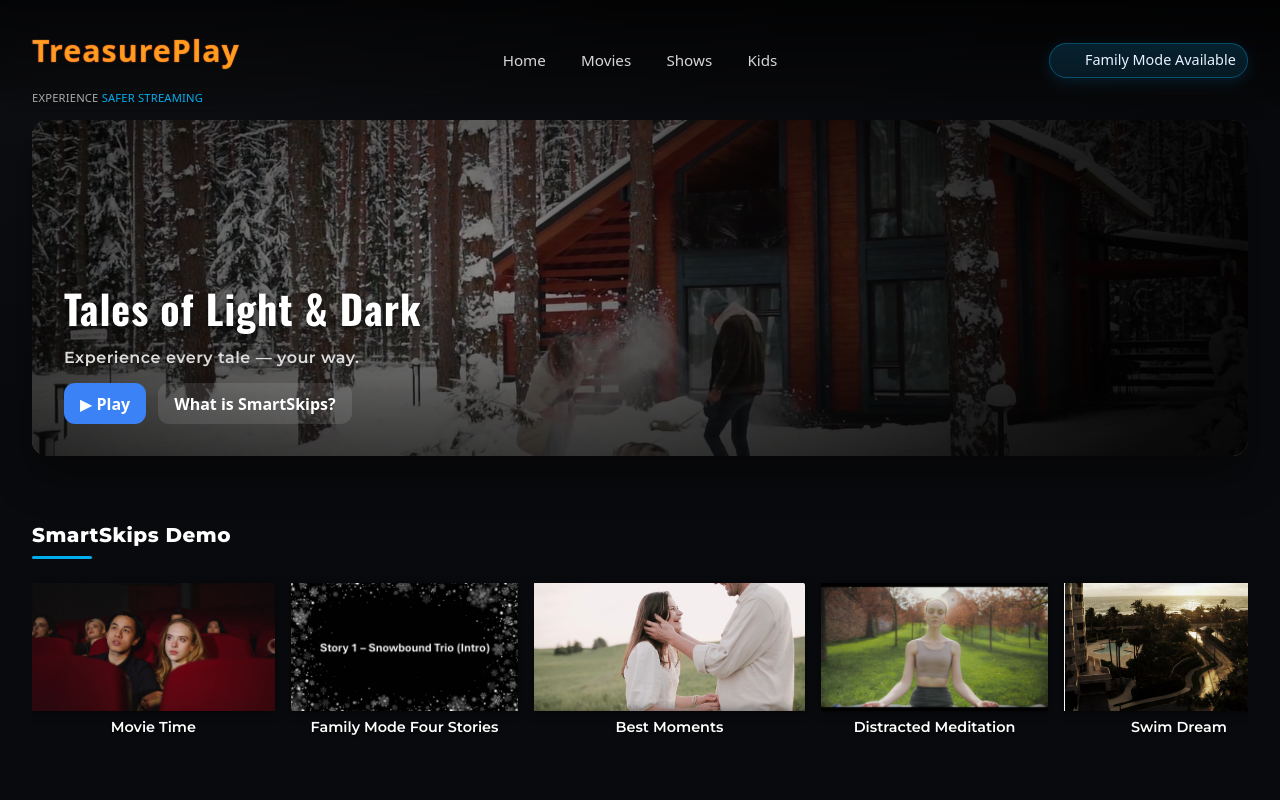
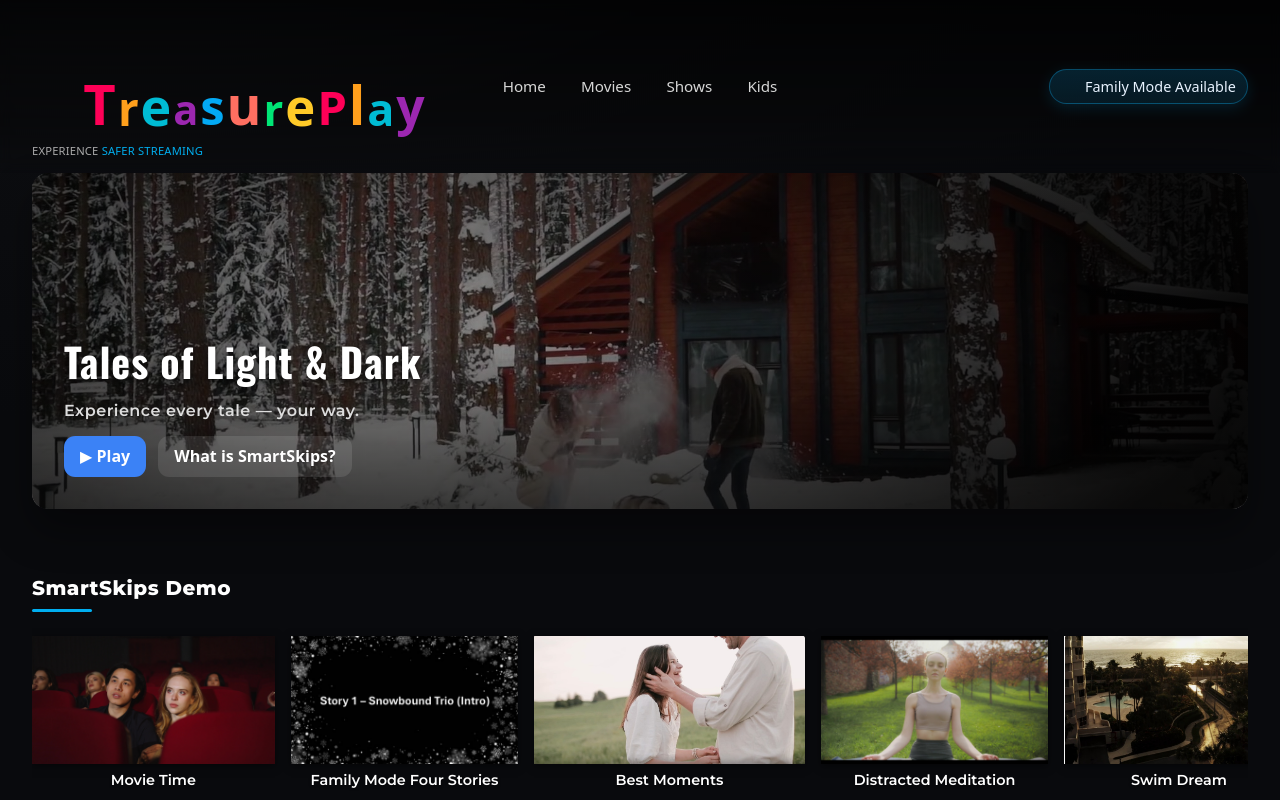
Before and after one commit to bhavyang-sites/treasureplay, a React (Vite) app: page / in a window 1280 px wide. Shown: the top 800 px of the page. Built offline with nearby package versions, Linux system fonts and the light colour scheme.

Commit message:
logo with component file

```diff
--- a/src/HomePage.css
+++ b/src/HomePage.css
@@ -569,8 +569,11 @@
   line-height: 1;
   background: linear-gradient(90deg, #ff0057, #ff9f1c, #00bcd4, #9c27b0);
   background-size: 400%;
-  -webkit-background-clip: text;
-  -webkit-text-fill-color: transparent;
+  background-clip: text;                /* ✅ standard version */
+  -webkit-background-clip: text;        /* ✅ for Chrome/Safari */
+  color: transparent;                   /* fallback for non-supporting browsers */
+  -webkit-text-fill-color: transparent; /* ✅ ensures gradient text visibility */
+
   animation: tpGradientShift 6s ease infinite;
   text-shadow: none;         /* crisp gradient text */
 }
@@ -589,3 +592,27 @@
 @media (prefers-reduced-motion: reduce) {
   .logo-funky { animation: none; }
 }
+/* Funky one-time logo */
+.funky-logo {
+  display: flex;
+  align-items: flex-end;   /* lets different heights sit on same baseline */
+  justify-content: center;
+  gap: 0.06em;
+  line-height: 0.85;
+  margin-top: 64px;
+  margin-bottom: 12px;
+}
+
+.funky-letter {
+  font-weight: 900;
+  letter-spacing: 0.02em;
+  display: inline-block;
+  /* optional micro-hover polish, keeps it “stable” otherwise */
+  transition: transform 120ms ease;
+}
+.funky-letter:hover { transform: translateY(-2px); }
+
+/* Respect reduced motion: fade only */
+@media (prefers-reduced-motion: reduce) {
+  .funky-letter { transition: none !important; }
+}
--- a/src/HomePage.jsx
+++ b/src/HomePage.jsx
@@ -2,6 +2,8 @@ import React, { useEffect, useMemo, useState, useRef } from 'react';
 import { useNavigate } from 'react-router-dom';
 import './HomePage.css';
 import { motion } from "framer-motion";
+import FunkyLogo from "./components/FunkyLogo";
+
 
 const NAV_ITEMS = ['Home', 'Movies', 'Shows', 'Kids'];
 
@@ -53,20 +55,7 @@ const HomePage = () => {
       {/* Header / Nav */}
       <header className="hp-header">
         <div className="brand">
-          <motion.h1
-            className="logo-funky"
-            animate={{
-            textShadow: [
-               "0 0 0px #ff9f1c",
-                "0 0 10px #ff9f1c",
-                "0 0 0px #ff9f1c",
-              ],
-            }}
-          transition={{ duration: 2, repeat: Infinity }}
-          >
-            TreasurePlay
-          </motion.h1>
-
+          <FunkyLogo text="TreasurePlay" />
         <span className="brand-sub">
               Experience <span style={{ color: "#00AEEF" }}>Safer Streaming</span>
         </span>
```
